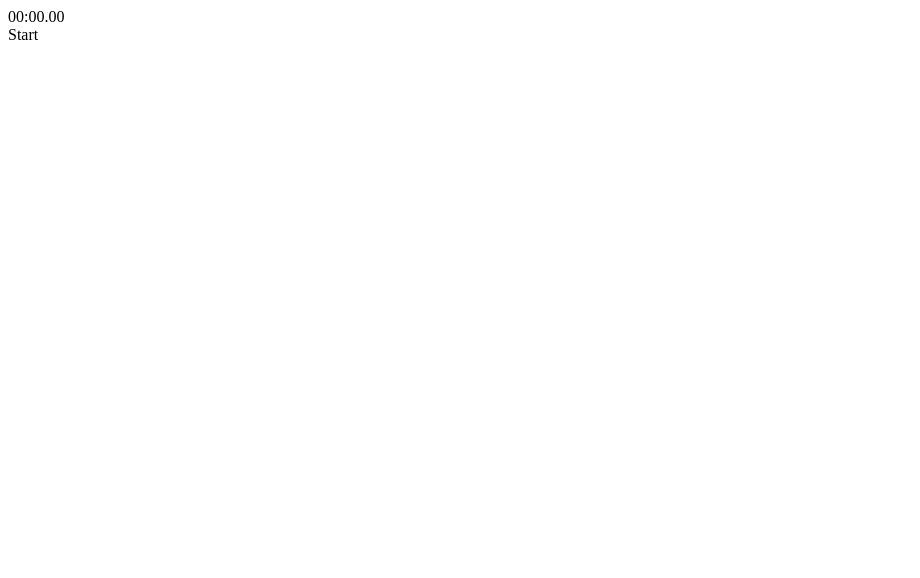
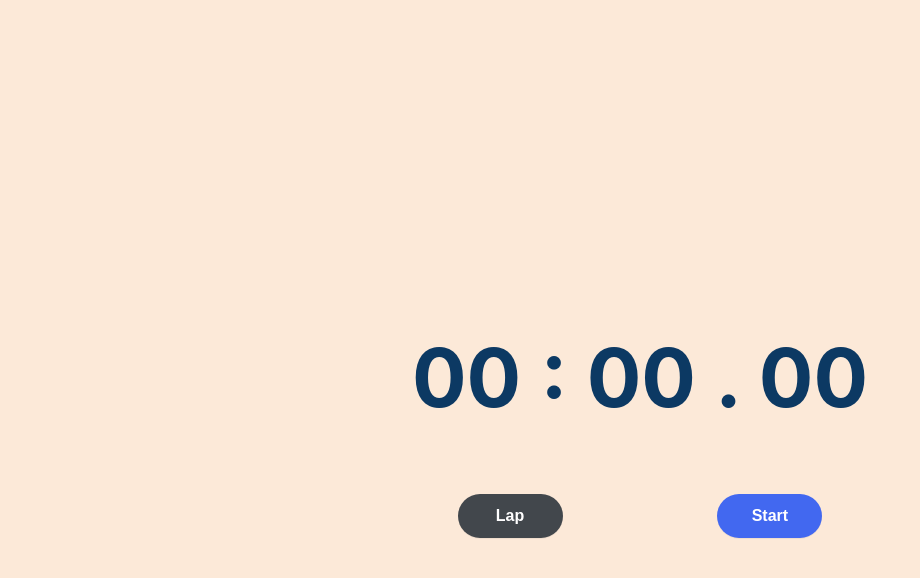
Before and after one commit to Shopify/eng-intern-assessment-react, a React app: page / in a window 1280 px wide. Shown: the top 578 px of the page, without its empty margins (0-920 px from the left). Built offline with nearby package versions, Linux system fonts and the light colour scheme.

Commit message:
Added color and typography styles

```diff
--- /dev/null
+++ b/src/App.css
@@ -0,0 +1,99 @@
+:root {
+  /* Screen Sizes */
+  --screen-sm: 576px;
+  --screen-md: 768px;
+  --screen-lg: 992px;
+  --screen-xl: 1200px;
+  --screen-xxl: 1300px;
+  --screen-full: 1400px;
+
+  /* Colors */
+  --textColor: #42474c;
+  --textLight1Color: #6b7177;
+
+  --primaryDark2Color: #061f35;
+  --primaryDark1Color: #0c3963;
+  --primaryColor: #4268f0;
+  --primaryLight1Color: #c1f0d0;
+  --primaryLight2Color: #effcfa;
+
+  --secondaryColor: #f2994a;
+  --secondaryLight1Color: #fef6ef;
+  --secondaryLight2Color: #fce9d8;
+
+  --warningColor: #c43256;
+  --infoColor: #3256c4;
+}
+
+body {
+  margin: 0;
+  height: 100vh;
+  background-color: var(--secondaryLight2Color);
+  font-family: -apple-system, BlinkMacSystemFont, sans-serif;
+}
+
+.app {
+  padding: 0 1rem;
+  height: 100vh;
+  display: flex;
+  justify-content: center;
+  align-items: center;
+}
+
+.stop-watch {
+  display: flex;
+  flex-direction: column;
+  justify-content: center;
+  align-items: center;
+}
+
+.main-timer {
+  color: var(--primaryDark1Color);
+  display: flex;
+  font-size: 54px;
+}
+
+.control-buttons {
+  width: 100%;
+  display: flex;
+  justify-content: center;
+}
+
+.btn-grp {
+  display: flex;
+  align-items: center;
+  justify-content: space-between;
+  width: 80%;
+}
+
+.btn {
+  display: flex;
+  justify-content: center;
+  align-items: center;
+  border: none;
+  border-radius: 22px;
+  color: white;
+  font-size: 16px;
+  font-weight: 600;
+  box-shadow: rgba(0, 0, 0, 0.05) 0px 1px 0px 0px;
+  padding: 8px 16px;
+  min-width: 105px;
+  height: 44px;
+}
+
+.btn:disabled {
+  background-color: var(--button-disabled);
+  box-shadow: none;
+}
+
+.btn-primary {
+  background: var(--primaryColor);
+}
+
+.btn-warning {
+  background: var(--warningColor);
+}
+
+.btn-dark {
+  background: #42474c;
+}
--- a/src/App.tsx
+++ b/src/App.tsx
@@ -1,9 +1,10 @@
 import React from "react";
+import "./App.css";
 import StopWatch from "./StopWatch";
 
 export default function App() {
   return (
-    <div>
+    <div className="app">
       <StopWatch />
     </div>
   );
--- a/src/ControlButtons.tsx
+++ b/src/ControlButtons.tsx
@@ -1,4 +1,5 @@
 import React from "react";
+import StopWatchButton from "./StopWatchButton";
 
 interface ControlButtonsProps {
   handleStart: () => void;
@@ -15,25 +16,58 @@ export default function ControlButtons({
   isPaused,
   active,
 }: ControlButtonsProps) {
-  const StartButton = (
-    <div className="btn btn-one btn-start" onClick={handleStart}>
-      Start
+  const StartButtons = (
+    <div className="btn-grp">
+      <StopWatchButton
+        children={"Lap"}
+        isDisabled={false}
+        onClick={() => console.log("Lap")}
+        type={"dark"}
+      />
+      <StopWatchButton
+        children={"Start"}
+        isDisabled={false}
+        onClick={handleStart}
+        type={"primary"}
+      />
     </div>
   );
   const ActiveButtons = (
     <div className="btn-grp">
-      <div className="btn btn-two" onClick={handleReset}>
-        Reset
-      </div>
-      <div className="btn btn-one" onClick={handlePauseResume}>
-        {isPaused ? "Resume" : "Pause"}
-      </div>
+      <StopWatchButton
+        children={"Lap"}
+        isDisabled={false}
+        onClick={() => console.log("Lap")}
+        type={"dark"}
+      />
+      <StopWatchButton
+        children={"Stop"}
+        isDisabled={false}
+        onClick={handlePauseResume}
+        type={"warning"}
+      />
+    </div>
+  );
+  const StopButtons = (
+    <div className="btn-grp">
+      <StopWatchButton
+        children={"Reset"}
+        isDisabled={false}
+        onClick={handleReset}
+        type={"dark"}
+      />
+      <StopWatchButton
+        children={"Resume"}
+        isDisabled={false}
+        onClick={handlePauseResume}
+        type={"primary"}
+      />
     </div>
   );
 
   return (
-    <div className="Control-Buttons">
-      <div>{active ? ActiveButtons : StartButton}</div>
+    <div className="control-buttons">
+      {!active ? StartButtons : isPaused ? StopButtons : ActiveButtons}
     </div>
   );
 }
--- a/src/StopWatchButton.tsx
+++ b/src/StopWatchButton.tsx
@@ -1,7 +1,25 @@
-import React from 'react'
+import React, { ReactNode } from "react";
 
-export default function StopWatchButton() {
-    return(
-        <div></div>
-    )
+interface StopWatchButtonProps {
+  children?: ReactNode;
+  isDisabled?: boolean;
+  onClick?: () => void;
+  type: String;
 }
+
+export default function StopWatchButton({
+  children,
+  isDisabled,
+  onClick,
+  type,
+}: StopWatchButtonProps) {
+  return (
+    <button
+      className={`btn btn-${type}`}
+      disabled={isDisabled}
+      onClick={onClick}
+    >
+      {children}
+    </button>
+  );
+}
--- a/src/Timer.tsx
+++ b/src/Timer.tsx
@@ -6,16 +6,14 @@ interface TimerProps {
 
 export default function Timer({ time }: TimerProps) {
   return (
-    <div className="timer">
-      <span className="digits">
-        {("0" + Math.floor((time / 60000) % 60)).slice(-2)}:
-      </span>
-      <span className="digits">
-        {("0" + Math.floor((time / 1000) % 60)).slice(-2)}.
-      </span>
-      <span className="digits mili-sec">
-        {("0" + ((time / 10) % 100)).slice(-2)}
-      </span>
+    <div className="main-timer">
+      <h2 className="digits">
+        {("0" + Math.floor((time / 60000) % 60)).slice(-2) +
+          " : " +
+          ("0" + Math.floor((time / 1000) % 60)).slice(-2) +
+          " . " +
+          ("0" + ((time / 10) % 100)).slice(-2)}
+      </h2>
     </div>
   );
 }
```
